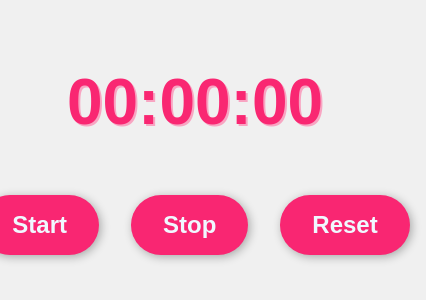
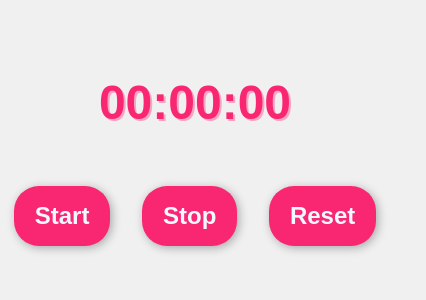
Before and after one commit to GrumpyMonk26/stopWatch, a plain HTML site: page index.html in a window 390 px wide. Shown: the part 274-574 px from the top of the page, 426 px wide, since content can reach past the window. Drawn offline with Linux system fonts and the light colour scheme.

Commit message:
button fix on mobile

```diff
--- a/style.css
+++ b/style.css
@@ -52,12 +52,13 @@ button[disabled] {
 
 @media (max-width: 800px) {
   #timer {
-    font-size: 4rem;
-    width: 350px;
+    font-size: 3rem;
+    width: 300px;
   }
 
   button {
     font-size: 1.5rem;
-    padding: 1rem 2rem;
+    padding: 1rem 1.3rem;
+    border-radius: 25px;
   }
 }
```
